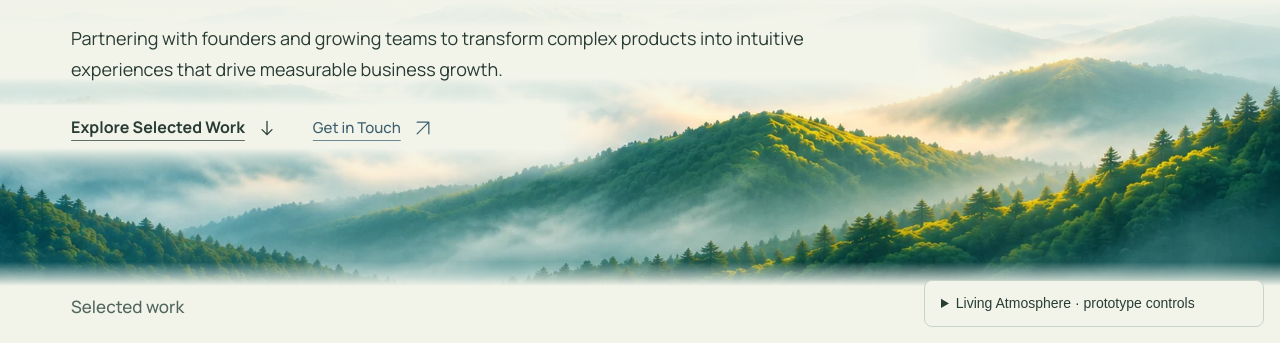
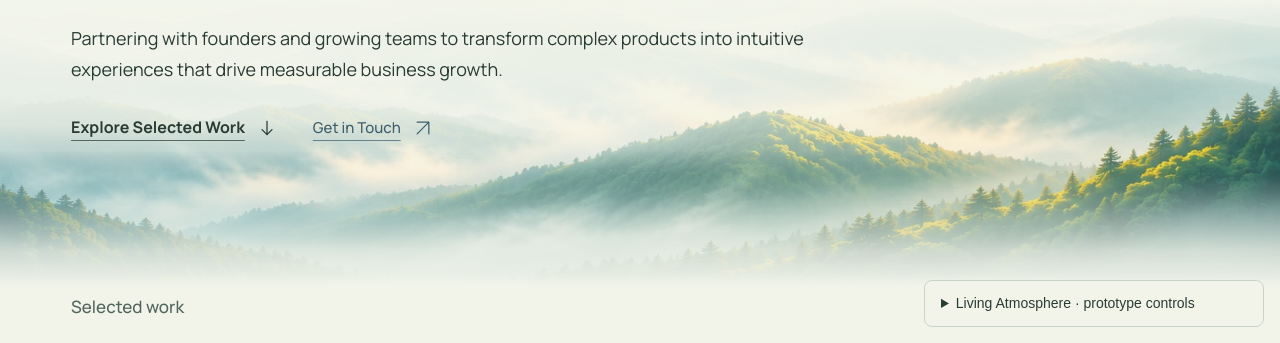
Before and after one commit to sana-ishaq-design/sana-ishaq-design.github.io, an Astro site: page /living-atmosphere in a window 1280 px wide. Shown: the part 457-800 px from the top of the page. Built offline with nearby package versions, Linux system fonts and the light colour scheme; Astro itself is replaced by a stand-in of ours.

Commit message:
Feather hero reading veil and landscape transition

```diff
--- a/src/experiments/living-atmosphere/atmosphere.css
+++ b/src/experiments/living-atmosphere/atmosphere.css
@@ -1,5 +1,5 @@
 .living-prototype .hero { position:relative; isolation:isolate; }
-.artwork-landscape,.volume-landscape { position:absolute; z-index:-1; inset:auto 0 0; height:clamp(390px,37vw,560px); overflow:hidden; pointer-events:none; mask-image:linear-gradient(transparent 40%,#000 65%,#000 calc(100% - 24px),transparent); }
+.artwork-landscape,.volume-landscape { position:absolute; z-index:-1; inset:auto 0 0; height:clamp(390px,37vw,560px); overflow:hidden; pointer-events:none; mask-image:linear-gradient(transparent 40%,#000 65%,#000 calc(100% - 140px),rgb(0 0 0 / .85) calc(100% - 110px),rgb(0 0 0 / .5) calc(100% - 75px),rgb(0 0 0 / .16) calc(100% - 35px),transparent); }
 .artwork-landscape { background-image:var(--art-light); background-size:cover; background-position:center bottom; background-repeat:no-repeat; }
 :root[data-preference='dark'] .artwork-landscape { background-image:var(--art-dark); }
 .volume-landscape { opacity:0; }
@@ -7,11 +7,10 @@
 #cloud-volume { position:absolute; inset:0; width:100%; height:100%; opacity:.55; mask-image:var(--front-light); mask-size:cover; mask-position:center bottom; mask-repeat:no-repeat; }
 :root[data-preference='dark'] #cloud-volume { mask-image:var(--front-dark); }
 @media(prefers-color-scheme:dark) { :root:not([data-preference='light']) #cloud-volume { mask-image:var(--front-dark); } :root:not([data-preference='light']) .artwork-landscape { background-image:var(--art-dark); } }
-/* A local reading veil protects copy at every control setting, not the landscape. */
-.living-prototype .hero-bottom>p,.living-prototype .hero-actions { position:relative; isolation:isolate; }
-.living-prototype .hero-bottom>p::before,.living-prototype .hero-actions::before { content:''; position:absolute; z-index:-1; top:-24px; bottom:-32px; left:calc(-1 * var(--gutter)); pointer-events:none; background:linear-gradient(90deg,var(--canvas) 0%,var(--canvas) 90%,transparent); mask-image:linear-gradient(transparent,#000 24%,#000 66%,transparent); }
-.living-prototype .hero-bottom>p::before { width:min(calc(100% + var(--gutter) + 110px),100vw); }
-.living-prototype .hero-actions::before { width:min(620px,100vw); }.atmosphere-controls { position:fixed; bottom:16px; right:16px; z-index:20; max-width:calc(100vw - 32px); width:340px; background:var(--canvas); color:var(--ink); border:1px solid var(--edge); border-radius:8px; font:14px/1.5 'Manrope Variable',sans-serif; }
+/* One continuous, feathered veil avoids separate paragraph/action bands. */
+.living-prototype .hero-bottom { position:relative; }
+.living-prototype .hero-bottom::before { content:''; position:absolute; z-index:-1; top:-90px; bottom:-60px; left:calc(-1 * var(--gutter)); width:min(1450px,100vw); pointer-events:none; mask-image:linear-gradient(transparent,#000 60px,#000 calc(100% - 60px),transparent); background:radial-gradient(ellipse at 10% 40%,color-mix(in srgb,var(--canvas) 96%,transparent) 0%,color-mix(in srgb,var(--canvas) 90%,transparent) 35%,color-mix(in srgb,var(--canvas) 64%,transparent) 55%,color-mix(in srgb,var(--canvas) 22%,transparent) 76%,transparent 100%); }
+.atmosphere-controls { position:fixed; bottom:16px; right:16px; z-index:20; max-width:calc(100vw - 32px); width:340px; background:var(--canvas); color:var(--ink); border:1px solid var(--edge); border-radius:8px; font:14px/1.5 'Manrope Variable',sans-serif; }
 .atmosphere-controls summary { min-height:44px; padding:12px 16px; cursor:pointer; }
 .atmosphere-settings { padding:0 16px 16px; max-height:65vh; overflow:auto; }
 .atmosphere-settings p { font-size:13px; margin:12px 0; }
```
